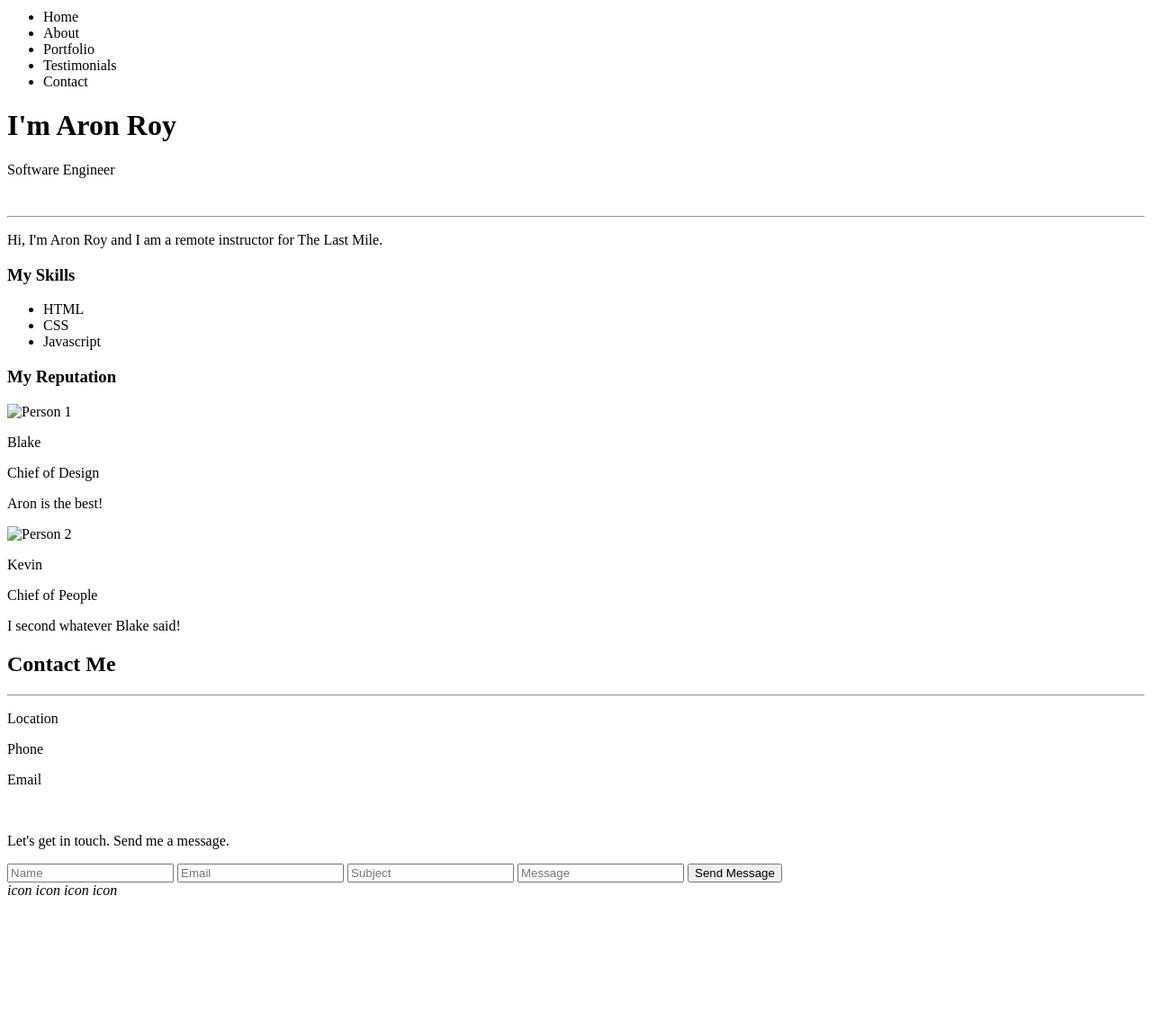
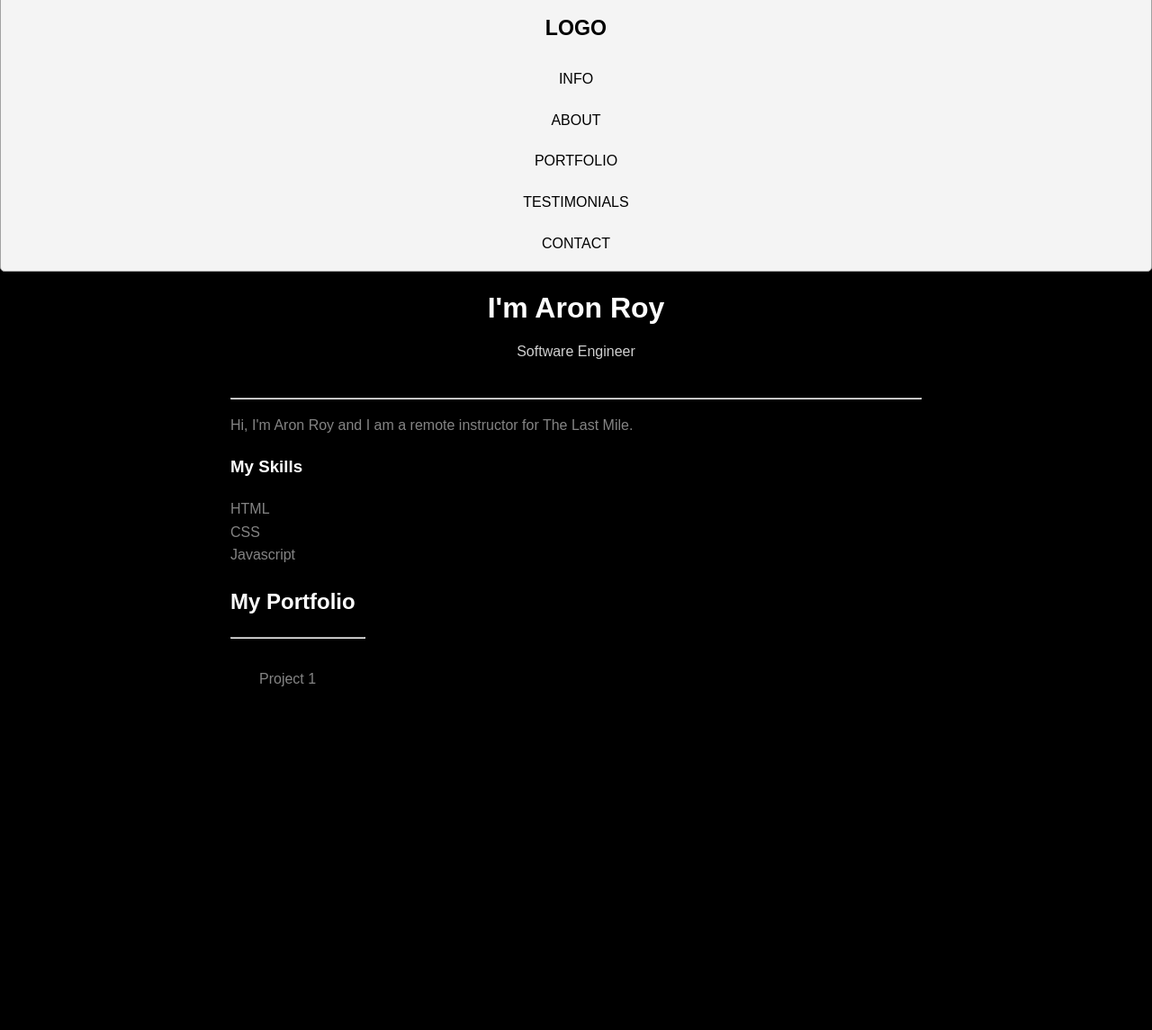
Before and after one commit to aronroyca/newDayPortfolio, a plain HTML site: page index.html in a window 1280 px wide. Shown: the part 6-1151 px from the top of the page at 90% size. Before the commit the page ends 1013 px from the top, so only its background shows below. Drawn offline with Linux system fonts and the light colour scheme.

Commit message:
this is the week three commit without pictures

```diff
--- a/index.html
+++ b/index.html
@@ -5,16 +5,19 @@
     <meta http-equiv="X-UA-Compatible" content="IE=edge">
     <meta name="viewport" content="width=device-width, initial-scale=1.0">
     <title>New Day Portfolio</title>
+    <!-- external css file linked here -->
+    <link rel="stylesheet" href="main.css">
 </head>
 <body>
     <!-- navbar -->
     <nav>
-        <ul>
-            <li><a href="#"></a>Home</li>
-            <li><a href="#"></a>About</li>
-            <li><a href="#"></a>Portfolio</li>
-            <li><a href="#"></a>Testimonials</li>
-            <li><a href="#"></a>Contact</li>
+        <h1 class="logo"><a href="#">Logo</a></h1>
+        <ul class="main-nav">
+            <li><a href="#info">Info</a></li>
+            <li><a href="#about">About</a></li>
+            <li><a href="#portfolio">Portfolio</a></li>
+            <li><a href="#testimonials">Testimonials</a></li>
+            <li><a href="#contact">Contact</a></li>
         </ul>
     </nav>
     <!-- end of navbar -->
@@ -23,7 +26,7 @@
         <!-- info header -->
         <header id="info">
             <h1>I'm Aron Roy</h1>
-            <p>Software Engineer</p>
+            <p class="occupationPara">Software Engineer</p>
             <img src="#" alt="">
         </header>
         <!-- end of info header -->
@@ -37,6 +40,15 @@
                 <li>CSS</li>
                 <li>Javascript</li>
             </ul>
+        </section>
+        <!-- portfolio -->
+        <section id="portfolio">
+            <h2>My Portfolio</h2>
+            <hr width="150px" style="margin-left: initial">
+            <div class="project" id="projectOne">Project 1</div>
+            <div class="project" id="projectTwo">Project 2</div>
+            <div class="project" id="projectThree">Project 3</div>
+            <div class="project" id="projectFour">Project 4</div>
         </section>
         <!-- testimonials -->
         <section id="testimonials">
@@ -60,11 +72,11 @@
         <!-- contact -->
         <section id="contact">
             <h2>Contact Me</h2>
-            <hr>
+            <hr width="150px" style="margin-left: initial">
             <div id="contact-info">
-                <p>Location</p>
-                <p>Phone</p>
-                <p>Email</p>
+                <p><a href="#">Location</a></p>
+                <p><a href="#">Phone</a></p>
+                <p><a href="#">Email</a></p>
             </div>
             <br>
             <p>Let's get in touch. Send me a message.</p>
@@ -79,10 +91,10 @@
         <!-- end of contact -->
         <!-- footer -->
         <footer id="footer">
-            <i class="icons">icon</i>
-            <i class="icons">icon</i>
-            <i class="icons">icon</i>
-            <i class="icons">icon</i>
+            <a href="#">Icon 1</a>
+            <a href="#">Icon 2</a>
+            <a href="#">Icon 3</a>
+            <a href="#">Icon 4</a>
         </footer>
     </main>
     <!-- end of main wrapper -->
--- /dev/null
+++ b/main.css
@@ -0,0 +1,206 @@
+/* CSS Resets */
+
+/* targets all elements in the document with * and adds the following rule */
+*,
+*::before,
+*::after {
+    /* ensures that the margins and borders are included in width and height calculations for all elements */
+    box-sizing: border-box;
+}
+
+/* general styles */
+
+/* targets all elements and adds the following rules */
+* {
+    /* adds a font color of #848484 (gray) */
+    color: #848484;
+    /* removes any underlines from anchor tags */
+    text-decoration: none;
+}
+
+/* targets the body element and adds the following rules */
+body {
+    /* A background color of #000000 */
+    background-color: #000000;
+    /* A primary font of Montserrat, and a backup font of sans-serif in cases where there is no font support */
+    font-family: 'Montserrat', sans-serif;
+    /* Increased line height betqween font of 1.6 */
+    line-height: 1.6;
+    /* Removal of default margins */
+    margin: 0;
+    /* Ensure that the height stays at 100% of the screen */
+    min-height: 100vh;
+}
+
+/* targets an element with the class of wrapper by using . and adds the following rules */
+.wrapper {
+    /* keeps the wrapper and all nested children elements at a maximum width of 768px */
+    max-width: 768px;
+    /* ensures that the margins are applied equally on both sides to center contents of wrapper */
+    margin: auto;
+}
+
+/* targets all img elements and adds the following rules */
+img {
+    /* ensures that all images fill the entire space available in their respective containers */
+    max-width: 100%;
+}
+
+/* targets all ordered and unordered list elements and adds the following rules */
+ol, ul {
+    /* removes all default stuling of lists */
+    list-style: none;
+}
+
+/* end of general styles */
+
+/* nav styles */
+
+/* targets all unordered list elements and adds the following rules */
+ul {
+    /* sets margin at 0 */
+    margin: 0;
+    /* sets padding at 0 */
+    padding: 0;
+}
+
+/* simultaneously targets all h1, h2, and h3 elements and adds the following rule */
+h1, h2, h3 {
+    /* adds color of #ffff (white) */
+    color: #ffff;
+}
+
+/* targets all anchor tags and adds the following rule */
+a {
+    /* changes the color to black */
+    color: #000000;
+}
+/* targets the element with a class of logo by using . and adds the following */
+.logo {
+    /* sets margin to 0 */
+    margin: 0;
+    /* sets font size to 1.45em */
+    font-size: 1.45em;
+}
+/* targets element with class of main-nav and adds the following rules */
+.main-nav {
+    /* adds top margin of 5px */
+    margin-top: 5px;
+}
+/* targets all anchor tags that are nested in logo and main-nav */
+.logo a, .main-nav a {
+    /* adds padding */
+    padding: 10px 15px;
+    /* transforms to uppercase */
+    text-transform: uppercase;
+    /* center align */
+    text-align: center;
+    /* changes display property to block */
+    display: block;
+}
+/* targets all anchor tags nested in our element with a class of main-nav and adds the following */
+.main-nav a:hover {
+    /* adds hover pseudo and turns gray when cursor hovers over */
+    color: #848484
+}
+
+/* targets the nav element and everything nested in it */
+nav {
+    /* padding */
+    padding: .5em 0;
+    /* border shorthand */
+    border: 1px solid #a2a2a2;
+    /* white background color */
+    background-color: #f4f4f4;
+    /* subtle shadow effect */
+    box-shadow: 0px 0px 14px 0px rgba(0,0,0,0.75);
+    /* subtle border radius */
+    border-radius: 5px;
+}
+/* end of nav styles */
+
+/* info styles */
+#info {
+    text-align: center;
+    line-height: normal;
+}
+
+.occupationPara {
+    color: #ffffffcf;
+}
+/* end of info styles */
+
+/* about styles */
+#about {
+    text-align: justify;
+}
+/* end of about styles */
+
+/* project style */
+.project {
+    height: 25em;
+    margin: 2em;
+}
+
+#projectOne {
+    background-image: none;
+    background-position: center;
+    background-size: cover;
+}
+#projectTwo {
+    background-image: none;
+    background-position: center;
+    background-size: cover;
+}
+#projectThree {
+    background-image: none;
+    background-position: center;
+    background-size: cover;
+}
+#projectFour {
+    background-image: none;
+    background-position: center;
+    background-size: cover;
+}
+/* end of project styles */
+/* testimonial styles */
+.people {
+    text-align: center;
+}
+#person1 {
+    text-align: center;
+    float: left;
+}
+.people img {
+    border-radius: 50%;
+    width: 8em;
+    height: 8em;
+}
+/* end of testimonial styles */
+
+/* contact styles */
+#contact-info a {
+    color: #f4f4f4;
+}
+form p input {
+    padding: 1em;
+    width: 100%;
+}
+form p button {
+    width: 10em;
+    padding: 0.8em;
+}
+/* end of contact styles */
+
+/* footer styles */
+#footer a {
+    color: #f4f4f4;
+}
+footer {
+    margin-bottom: 2em;
+}
+/* end of footer styles */
+
+
+
+/* end of CSS */
```
